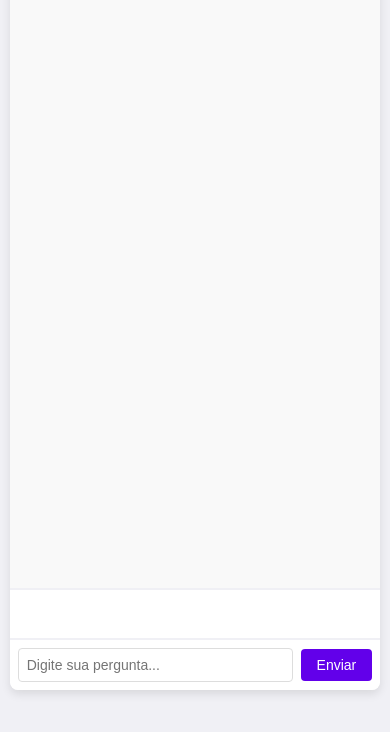
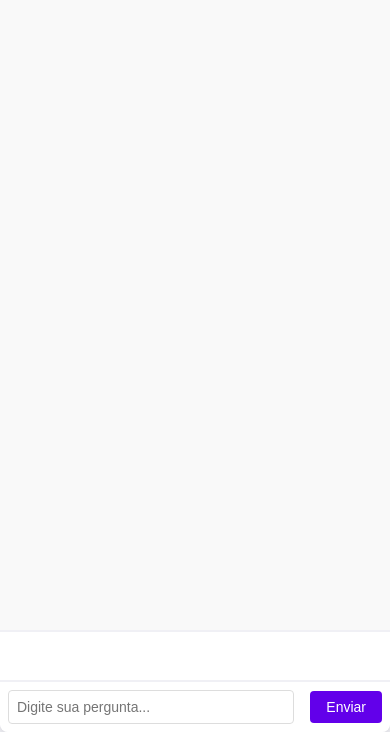
Before and after one commit to r4ulu/IA_chat_suporte, a plain HTML site: page index.html in a window 390 px wide. Shown: the part 112-844 px from the top of the page. Drawn offline with Linux system fonts and the light colour scheme.

Commit message:
Add files via upload

```diff
--- a/style.css
+++ b/style.css
@@ -12,14 +12,14 @@ body {
     align-items: center;
     height: 100vh;
     margin: 0;
-    overflow: hidden; /* Garante que a rolagem do corpo seja controlada */
+    overflow: hidden; /* Impede rolagem adicional */
 }
 
 .chat-container {
     background-color: #ffffff;
     width: 100%;
     max-width: 400px;
-    height: 80vh;
+    height: 100vh; /* Ocupa toda a altura da tela */
     border-radius: 8px;
     box-shadow: 0 4px 10px rgba(0, 0, 0, 0.1);
     display: flex;
@@ -58,7 +58,7 @@ body {
     display: flex;
     flex-direction: column;
     gap: 10px;
-    margin-bottom: 56px; /* Ajuste para evitar que a área de digitação seja coberta */
+    margin-bottom: 56px; /* Previne a área de digitação ser coberta */
 }
 
 .chat-footer {
@@ -81,6 +81,7 @@ body {
     border: 1px solid #ddd;
     font-size: 14px;
     transition: border-color 0.3s;
+    margin-right: 8px; /* Aumenta o espaçamento entre input e botão */
 }
 
 #user-input:focus {
@@ -157,12 +158,14 @@ body {
 /* Ajustes para telas menores */
 @media (max-width: 600px) {
     .chat-container {
-        height: 90vh;
-        width: 95%;
+        height: 100vh; /* Garante que ocupe toda a altura da tela */
+        width: 100%;
+        max-width: 100%;
+        margin: 0;
     }
 
-    /* Ajusta o tamanho da área de digitação */
+    /* Ajusta a área de digitação e a rolagem */
     .chat-box {
-        margin-bottom: 100px; /* Aumenta a área disponível para a caixa de texto */
+        margin-bottom: 100px; /* Maior espaço para o input e botão não ficarem sobre o teclado */
     }
 }
```
